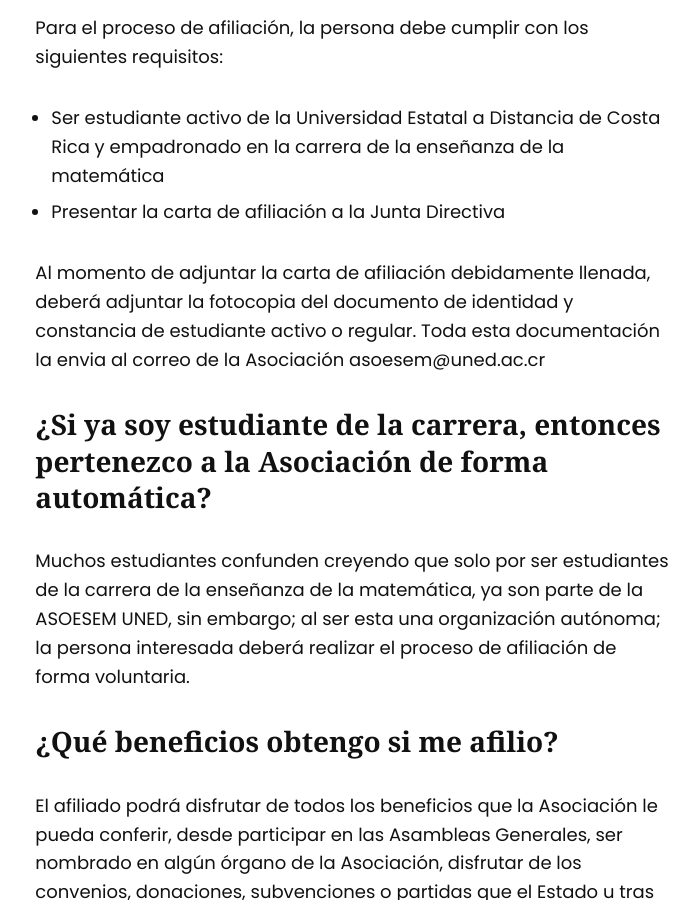
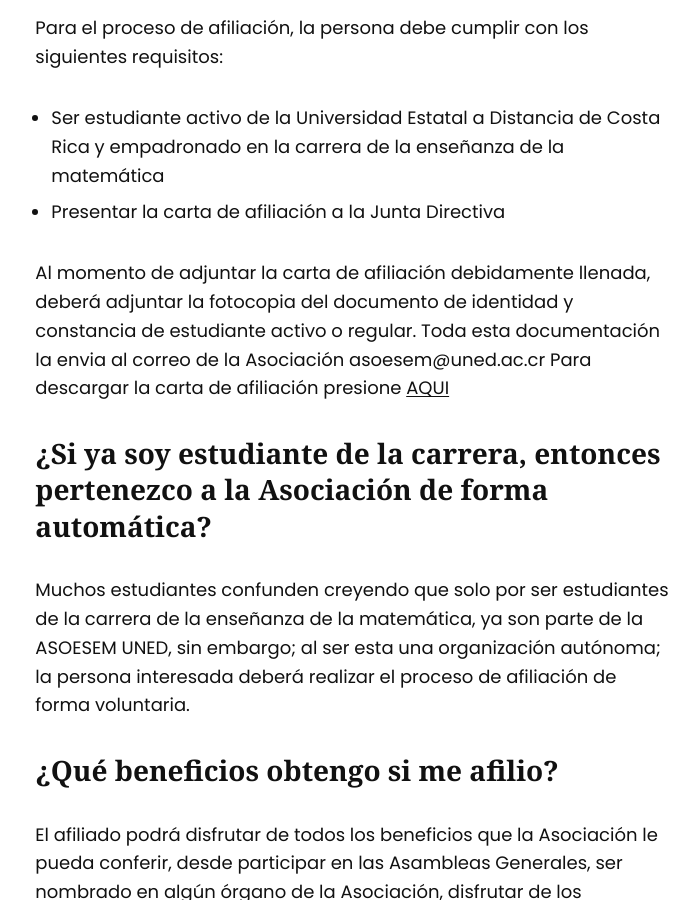
Before and after one commit to asoesem/asoesem.github.io, a Jekyll site: the page built from _posts/2024-03-02-afiliacion.md, in a window 1280 px wide and 900 px high, scrolled down 1071 px. Shown: the whole window, without its empty margins (454-1153 px from the left). Built offline with Jekyll 4.4.1, drawn with Linux system fonts in a browser that asks for light colours.

Commit message:
Update 2024-03-02-afiliacion.md

```diff
--- a/_posts/2024-03-02-afiliacion.md
+++ b/_posts/2024-03-02-afiliacion.md
@@ -23,6 +23,9 @@ Para el proceso de afiliación, la persona debe cumplir con los siguientes requi
 
 Al momento de adjuntar la carta de afiliación debidamente llenada, deberá adjuntar la fotocopia del documento de identidad y constancia de estudiante activo o regular.
 Toda esta documentación la envia al correo de la Asociación asoesem@uned.ac.cr
+Para descargar la carta de afiliación presione [AQUI][1]
+
+[1]:/documentos/carta-de-afiliacion.pdf
 
 ## ¿Si ya soy estudiante de la carrera, entonces pertenezco a la Asociación de forma automática?
 
```
